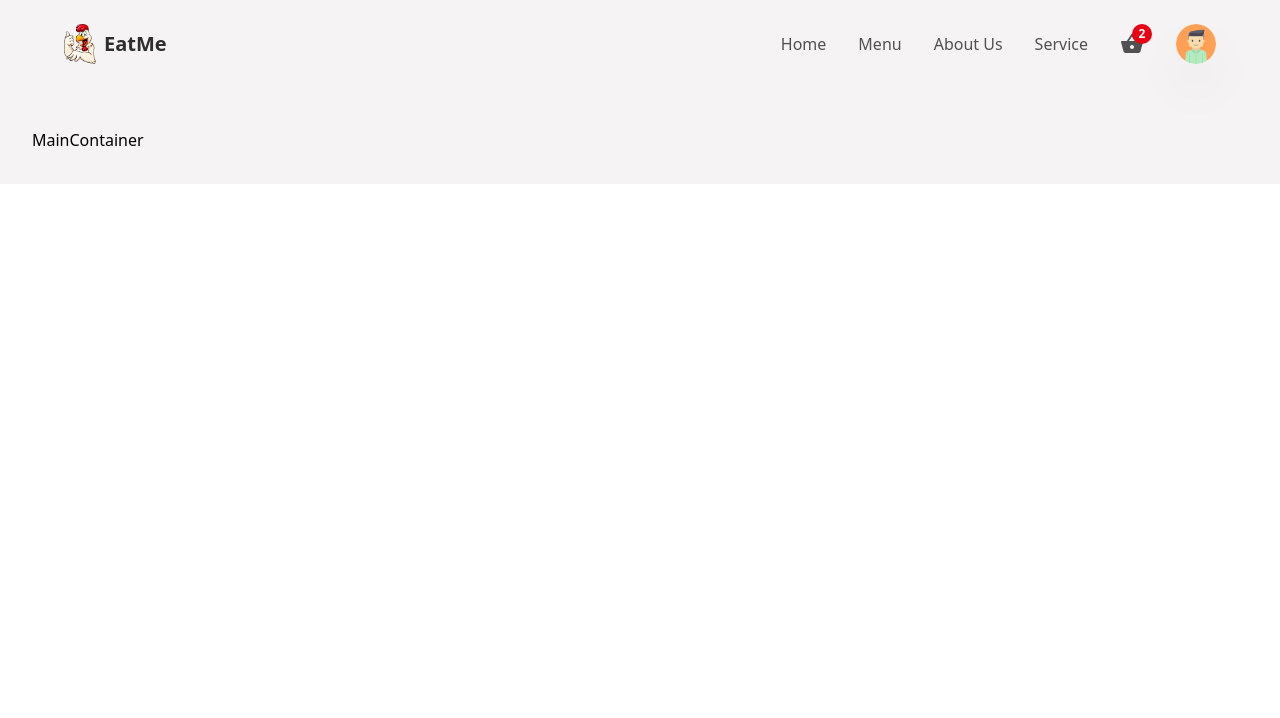
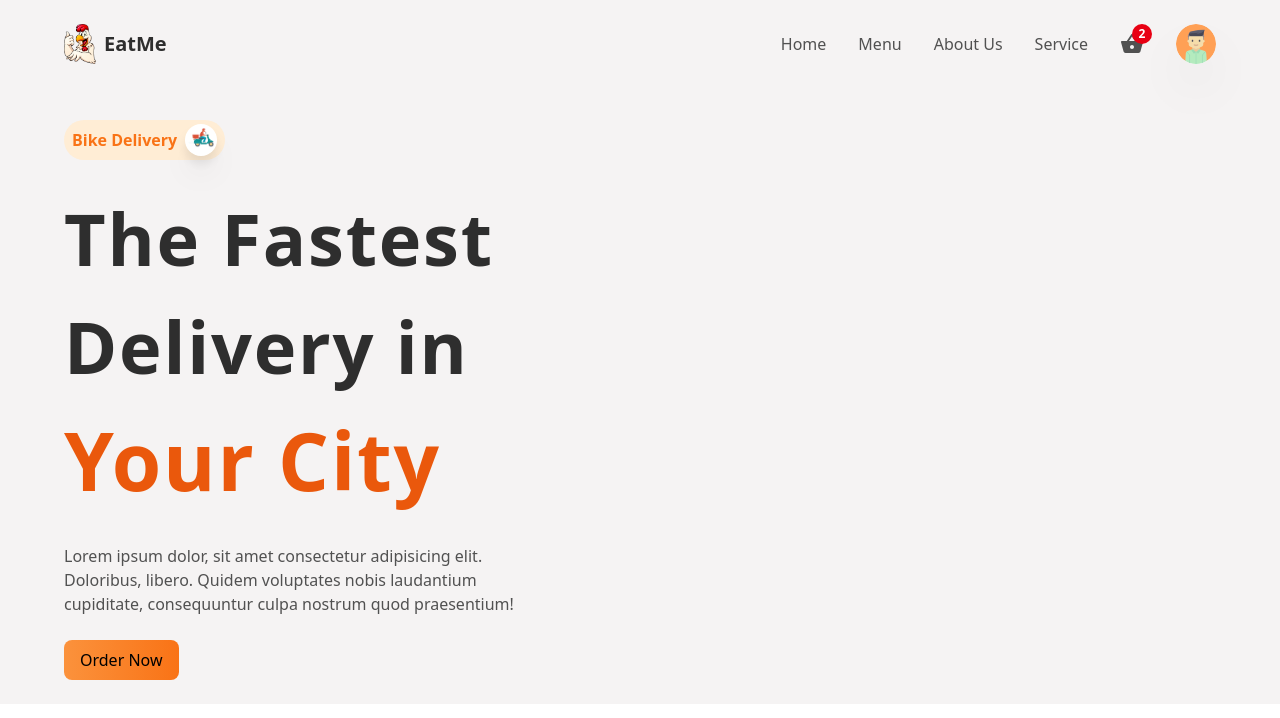
Before and after one commit to freetimezp/js-eatme-02-delivery, a React (Create React App) app: page / in a window 1280 px wide. Shown: the top 718 px of the page. Built offline with nearby package versions, Linux system fonts and the light colour scheme; no server answers.

Commit message:
07. js-eatme-02-delivery. MainContainer component.

```diff
--- a/src/App.js
+++ b/src/App.js
@@ -10,7 +10,7 @@
       <div className="w-screen h-auto flex flex-col bg-primary">
         <Header />
 
-        <main className="mt-24 p-8 w-full">
+        <main className="mt-16 md:mt-24 px-4 md:px-16 py-4 w-full">
           <Routes>
             <Route path="/*" element={ <MainContainer /> } />
             <Route path="/createItem" element={ <CreateContainer /> } />
--- a/src/components/Header.jsx
+++ b/src/components/Header.jsx
@@ -109,6 +109,13 @@
 
       {/* mobile */}
       <div className="flex items-center justify-between md:hidden h-full w-full">
+        <div className="relative flex items-center justify-center">
+          <MdShoppingBasket className="text-textColor text-2xl cursor-pointer" />
+          <div className="absolute -top-2 -right-2 w-5 h-5 rounded-full bg-cartNumBg flex items-center justify-center">
+            <p className="text-xs text-white font-semibold">2</p>
+          </div>
+        </div>
+
         <Link to={'/'} className="flex items-center gap-2">
           <img src={Logo} className="w-8 object-cover" alt="logo" />
           <p className="text-headingColor text-xl font-bold"> EatMe</p>
--- a/src/components/MainContainer.jsx
+++ b/src/components/MainContainer.jsx
@@ -1,9 +1,38 @@
 import React from 'react';
+
+import Delivery from '../img/delivery.png';
 
 const MainContainer = () => {
   return (
-    <div>
-      MainContainer
+    <div className="grid grid-cols-1 md:grid-cols-2 gap-2">
+      <div className="py-2 flex flex-1 flex-col items-start justify-center gap-6">
+        <div className="flex items-center gap-2 justify-center bg-orange-100 px-2 py-1 rounded-full">
+          <p className="text-base text-orange-500 font-semibold">Bike Delivery</p>
+          <div className="h-8 w-8 bg-white rounded-full overflow-hidden drop-shadow-xl">
+            <img src={Delivery} alt="bike" className="w-full h-full object-contain" />
+          </div>
+        </div>
+
+        <p className="text-[2.5rem] w-full font-bold tracking-wide text-headingColor text-left
+          md:text-[4.5rem]">
+          The Fastest Delivery in <span className="text-orange-600 text-[3rem] lg:text-[5rem] block md:flex">Your City</span>
+        </p>
+
+        <p className="text-base text-textColor text-left md:w-[80%]">
+          Lorem ipsum dolor, sit amet consectetur adipisicing elit. Doloribus, libero.
+          Quidem voluptates nobis laudantium cupiditate, consequuntur culpa nostrum quod
+          praesentium!
+        </p>
+
+        <button
+          type="button"
+          className="bg-gradient-to-r from-orange-400 to-orange-500 w-full px-4 py-2 rounded-lg hover:shadow-lg
+          transition-all ease-in-out duration-100 hover:from-orange-500 hover:to-orange-400 md:w-auto"
+        >
+          Order Now
+        </button>
+      </div>
+      <div className="py-2 flex-1"></div>
     </div>
   )
 }
```
